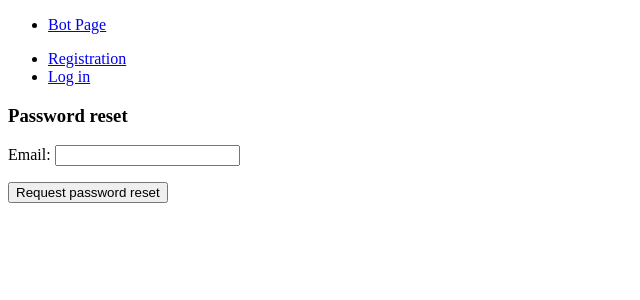
After one commit to PetroChulkov/Sonic_App, a Django app: page /reset-password/ in a window 1280 px wide. The commit adds this page. Shown: the top 300 px of the page, without its empty margins (0-640 px from the left). Run offline with Django 4.2, Linux system fonts and the light colour scheme.

Commit message:
added password reset funs

```diff
--- a/sonic/sonicapp/templates/sonicapp/base.html
+++ b/sonic/sonicapp/templates/sonicapp/base.html
@@ -9,14 +9,22 @@
         <title>Document</title>
 </head>
 <body>
+    <div class="nav">
+        <ul class="menu">
+            <li><a href="{% url 'index' %}">Bot Page</a></li>            </ul>
+        <ul class="sign-in">
+            {% if request.user.is_authenticated %}
+            <li>{{ user.username.upper }}</li>
+            <li><a href="{% url 'upload_file' %}">Upload file</a></li>
+            <li><a href="{% url 'logout' %}">Log out</a></li>
+            {% else %}
+            <li><a href="{% url 'register' %}">Registration</a></li>
+            <li><a href="{% url 'login' %}">Log in</a></li>
+            {% endif %}
+        </ul>
+    </div>
 
-   {% block index %}{% endblock %}
-
-   {% block upload_file %}{% endblock %}
-
-   {% block register %}{% endblock %}
-
-   {% block login %}{% endblock %}
+    {% block content %}{% endblock %}
 
 </body>
 </html>
--- /dev/null
+++ b/sonic/sonicapp/templates/sonicapp/password_reset.html
@@ -0,0 +1,21 @@
+{% extends 'sonicapp/base.html' %}
+
+
+{% block content %}
+    <div class="container">
+        <div class="pas-res-wrapper">
+            <div class="pass-res">
+                <div class="pass-res-head">
+                    <h3>Password reset</h3>
+                </div>
+                <div class="pass-res-form">
+                    <form method="post">
+                        {% csrf_token %}
+                        {{ form.as_p }}
+                        <button type="submit">Request password reset</button>
+                    </form>
+                </div>
+            </div>
+        </div>
+    </div>
+{% endblock %}
--- /dev/null
+++ b/sonic/sonicapp/templates/sonicapp/password_reset_subject.txt
@@ -0,0 +1 @@
+Password Reset
--- a/sonic/sonicapp/templates/sonicapp/register.html
+++ b/sonic/sonicapp/templates/sonicapp/register.html
@@ -1,6 +1,6 @@
 {% extends 'sonicapp/base.html' %}
 
-{% block register %}
+{% block content %}
 
 <div class="reg-container">
     <div class="reg-wrapper">
--- a/sonic/sonicapp/urls.py
+++ b/sonic/sonicapp/urls.py
@@ -1,4 +1,10 @@
 from django.urls import path
+from django.contrib.auth.views import (
+    PasswordResetDoneView,
+    PasswordResetConfirmView,
+    PasswordResetCompleteView,
+)
+
 from . import views
 
 
@@ -8,4 +14,28 @@ urlpatterns = [
     path("upload_file", views.upload_file, name="upload_file"),
     path("register/", views.RegisterUser.as_view(), name="register"),
     path("login/", views.LoginUser.as_view(), name="login"),
+    path("logout/", views.LogOutUser.as_view(), name="logout"),
+    path("reset-password/", views.ResetPasswordView.as_view(), name="password_reset"),
+    path(
+        "reset-password/done/",
+        PasswordResetDoneView.as_view(
+            template_name="sonicapp/password_reset_done.html"
+        ),
+        name="password_reset_done",
+    ),
+    path(
+        "reset-password/confirm/<uidb64>/<token>/",
+        PasswordResetConfirmView.as_view(
+            template_name="sonicapp/password_reset_confirm.html",
+            success_url="/reset-password/complete/",
+        ),
+        name="password_reset_confirm",
+    ),
+    path(
+        "reset-password/complete/",
+        PasswordResetCompleteView.as_view(
+            template_name="sonicapp/password_reset_complete.html"
+        ),
+        name="password_reset_complete",
+    ),
 ]
--- a/sonic/sonicapp/views.py
+++ b/sonic/sonicapp/views.py
@@ -6,6 +6,7 @@ from django.contrib.auth import logout, login
 from django.http import HttpResponse, HttpResponseRedirect
 from django.views.generic import CreateView
 from django.contrib.auth.views import LoginView, PasswordResetView, LogoutView
+from django.contrib.messages.views import SuccessMessageMixin
 from langchain.document_loaders import PyPDFLoader
 from langchain.text_splitter import RecursiveCharacterTextSplitter
 
@@ -69,3 +70,18 @@ class RegisterUser(CreateView):
 class LoginUser(LoginView):
     form_class = LoginUserForm
     template_name = "sonicapp/login.html"
+
+
+class LogOutUser(LogoutView):
+    next_page = "/"
+
+
+class ResetPasswordView(SuccessMessageMixin, PasswordResetView):
+    template_name = "sonicapp/password_reset.html"
+    email_template_name = "sonicapp/password_reset_email.html"
+    html_email_template_name = "sonicapp/password_reset_email.html"
+    success_url = reverse_lazy("password_reset_done")
+    success_message = (
+        "An email with instructions to reset your password has been sent to %(email)s."
+    )
+    subject_template_name = "sonicapp/password_reset_subject.txt"
```
Also changed, not shown: sonic/sonic/settings.py (+12 -1 lines), sonic/sonicapp/templates/sonicapp/index.html (+7 -1 lines), sonic/sonicapp/templates/sonicapp/login.html (+4 -4 lines), sonic/sonicapp/templates/sonicapp/password_reset_complete.html (added, +14 -0 lines), sonic/sonicapp/templates/sonicapp/password_reset_confirm.html (added, +15 -0 lines), sonic/sonicapp/templates/sonicapp/password_reset_done.html (added, +12 -0 lines), sonic/sonicapp/templates/sonicapp/password_reset_email.html (added, +16 -0 lines), sonic/sonicapp/templates/sonicapp/upload_file.html (+11 -1 lines).
